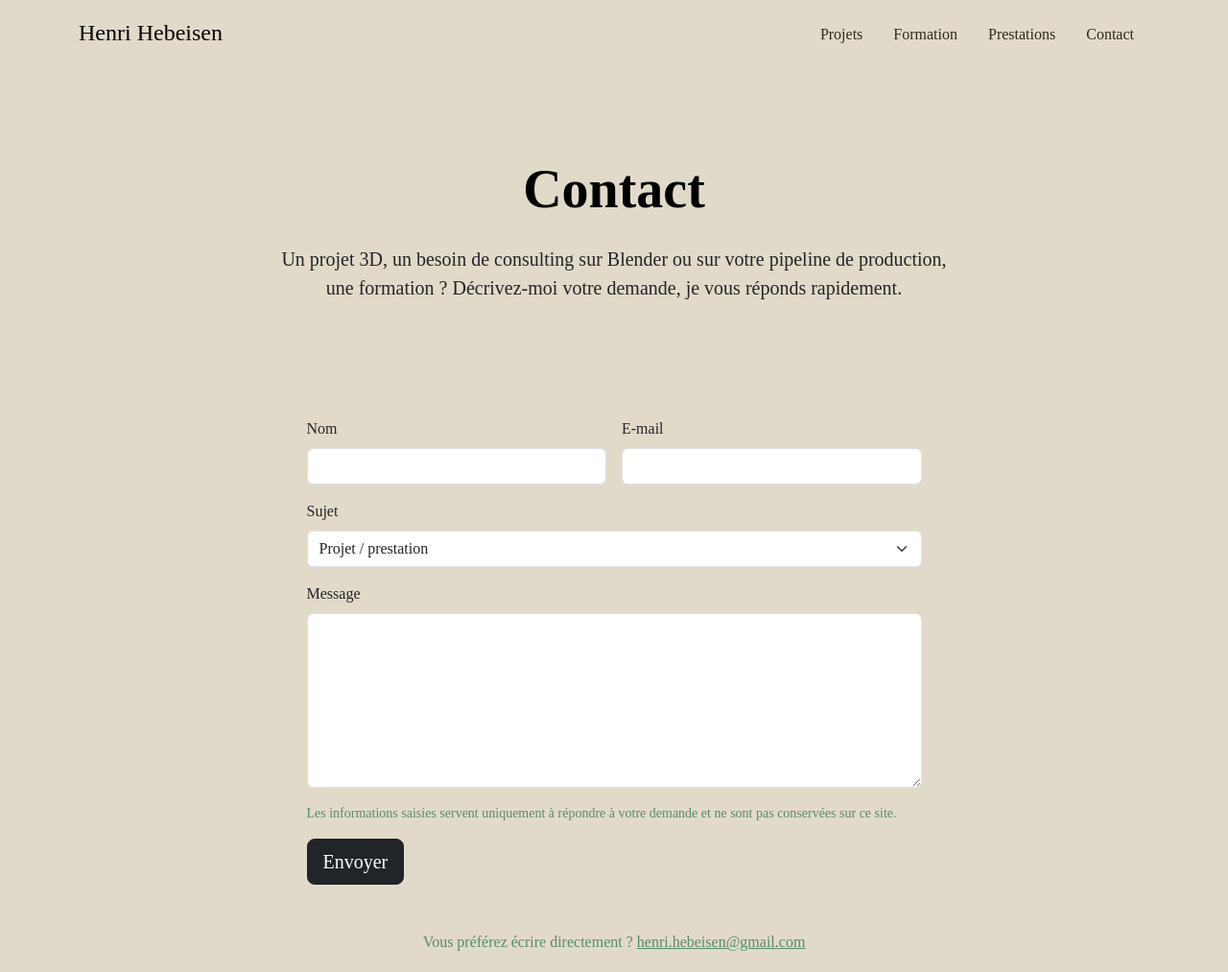
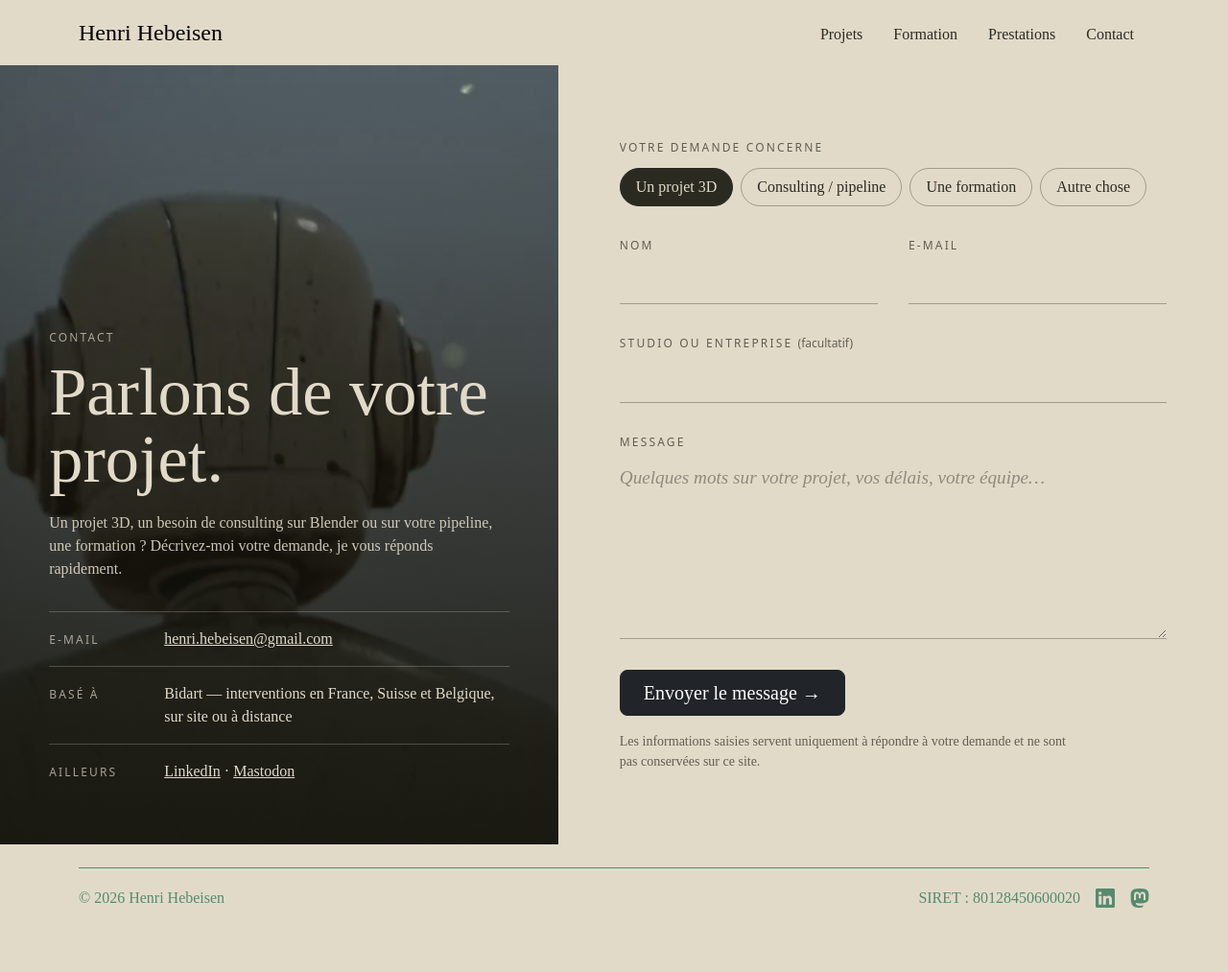
Before and after one commit to Maxiriton/maxiriton.github.io, a plain HTML site: page contact.html in a window 1280 px wide. Shown: the top 1013 px of the page at 96% size. After the commit the page ends 991 px from the top, so only its background shows below. Drawn offline with nearby package versions, Linux system fonts and the light colour scheme; a web font is replaced by a local one.

Commit message:
Maj de la page contact

```diff
--- a/assets/css/custom.css
+++ b/assets/css/custom.css
@@ -539,6 +539,137 @@ img {
 .quote--large { max-width: 52rem; }
 .quote--large p { font-size: clamp(1.3rem, 2.2vw, 1.75rem); }
 
+
+/* ==========================================================
+   Page Contact : image + coordonnées à gauche, formulaire à droite
+   ========================================================== */
+.contact {
+    display: grid;
+    grid-template-columns: 1fr;
+}
+@media (min-width: 992px) {
+    .contact { grid-template-columns: 5fr 6fr; min-height: calc(100vh - 80px); }
+}
+
+.contact-aside {
+    position: relative;
+    display: flex;
+    align-items: flex-end;
+    min-height: 70vh;
+    overflow: hidden;
+    background: var(--ink);
+    color: var(--paper);
+}
+.contact-aside-img {
+    position: absolute;
+    inset: 0;
+    width: 100%;
+    height: 100%;
+    object-fit: cover;
+    object-position: 40% center;
+    border-radius: 0;
+    box-shadow: none;
+}
+/* voile dégradé : l'image reste visible en haut, le texte est lisible en bas */
+.contact-aside::after {
+    content: "";
+    position: absolute;
+    inset: 0;
+    background: linear-gradient(to bottom, rgba(22, 22, 15, .1) 0%, rgba(22, 22, 15, .55) 45%, rgba(22, 22, 15, .92) 100%);
+}
+.contact-aside-body {
+    position: relative;
+    z-index: 1;
+    padding: clamp(2rem, 5vw, 4rem) clamp(1.25rem, 4vw, 3.5rem);
+}
+.contact-aside h1 {
+    font-size: clamp(2.5rem, 5.5vw, 4.75rem);
+    font-weight: 500;
+    line-height: 1;
+    margin: .75rem 0 1.25rem;
+}
+.contact-aside-lead { max-width: 34rem; opacity: .9; margin-bottom: 2rem; }
+.contact-details { margin: 0; display: grid; gap: 1rem; }
+.contact-details > div {
+    display: grid;
+    grid-template-columns: 6.5rem 1fr;
+    gap: 1rem;
+    padding-top: 1rem;
+    border-top: 1px solid rgba(226, 218, 201, .25);
+}
+.contact-details dt {
+    font-family: system-ui, -apple-system, "Segoe UI", sans-serif;
+    font-size: .75rem;
+    font-weight: 400;
+    letter-spacing: .18em;
+    text-transform: uppercase;
+    opacity: .7;
+    padding-top: .2rem;
+}
+.contact-details dd { margin: 0; }
+.contact-details a { color: var(--paper); }
+.contact-details a:hover { color: #fff; }
+
+.contact-form-wrap {
+    padding: clamp(2.5rem, 6vw, 5rem) clamp(1.25rem, 5vw, 5rem);
+    display: flex;
+    align-items: center;
+    color: var(--ink-soft);
+}
+.contact-form { width: 100%; max-width: 40rem; display: grid; gap: 2rem; }
+.contact-form .field { display: grid; gap: .4rem; border: 0; padding: 0; margin: 0; min-width: 0; }
+.contact-form .field-row { display: grid; gap: 2rem; }
+@media (min-width: 576px) { .contact-form .field-row { grid-template-columns: 1fr 1fr; } }
+.contact-form .optional { text-transform: none; letter-spacing: 0; }
+.contact-form legend.eyebrow { float: none; width: auto; margin-bottom: .75rem; }
+
+.contact-form input[type="text"],
+.contact-form input[type="email"],
+.contact-form textarea {
+    width: 100%;
+    background: transparent;
+    border: 0;
+    border-bottom: 1px solid rgba(42, 42, 33, .35);
+    border-radius: 0;
+    padding: .5rem 0;
+    font-size: 1.2rem;
+    color: var(--ink-soft);
+    transition: border-color .2s ease;
+}
+.contact-form textarea { resize: vertical; min-height: 9rem; }
+.contact-form textarea::placeholder { color: rgba(42, 42, 33, .45); font-style: italic; }
+.contact-form input:focus,
+.contact-form textarea:focus {
+    outline: none;
+    border-bottom: 2px solid var(--ink-soft);
+}
+
+/* Sujet : boutons radio présentés comme des étiquettes cliquables */
+.chips { display: flex; flex-wrap: wrap; gap: .5rem; }
+.chips input {
+    position: absolute;
+    opacity: 0;
+    width: 1px;
+    height: 1px;
+}
+.chips label {
+    cursor: pointer;
+    border: 1px solid rgba(42, 42, 33, .35);
+    border-radius: 999px;
+    padding: .45rem 1rem;
+    transition: background-color .2s ease, color .2s ease, border-color .2s ease;
+}
+.chips label:hover { border-color: var(--ink-soft); }
+.chips input:checked + label {
+    background: var(--ink-soft);
+    border-color: var(--ink-soft);
+    color: var(--paper);
+}
+.chips input:focus-visible + label { outline: 2px solid var(--ink-soft); outline-offset: 2px; }
+
+.form-submit { display: grid; gap: 1rem; justify-items: start; }
+.form-submit .small { opacity: .7; max-width: 30rem; }
+
 /* Menu à 4 entrées : resserré sur petit écran pour tenir sur une ligne */
 @media (max-width: 575.98px) {
     .nav-pills .nav-link {
--- a/contact.html
+++ b/contact.html
@@ -5,99 +5,122 @@
     <meta charset="utf-8">
     <meta name="viewport" content="width=device-width, initial-scale=1">
     <title>Contact – Directeur technique et formateur Blender | Henri Hebeisen</title>
-    <meta property="og:description" content="Un projet 3D, un besoin de formation Blender ? Écrivez-moi.">
-    <meta property="og:locale" content="fr_FR">
-    <meta property="og:image" content="https://www.henri-hebeisen.com/img/og-accueil.jpg">
-    <meta name="twitter:card" content="summary_large_image">
     <meta name="description" content="Contactez Henri Hebeisen, directeur technique, consultant freelance et formateur certifié Blender : projets 3D, pipeline, formations.">
     <link rel="canonical" href="https://www.henri-hebeisen.com/contact.html">
     <meta name="author" content="Henri Hebeisen">
-
     <meta property="og:type" content="website">
+    <meta property="og:locale" content="fr_FR">
     <meta property="og:site_name" content="Henri Hebeisen">
     <meta property="og:title" content="Contact | Henri Hebeisen">
+    <meta property="og:description" content="Un projet 3D, un besoin de formation Blender ? Écrivez-moi.">
     <meta property="og:url" content="https://www.henri-hebeisen.com/contact.html">
-
+    <meta property="og:image" content="https://www.henri-hebeisen.com/img/og-accueil.jpg">
+    <meta name="twitter:card" content="summary_large_image">
     <link rel="stylesheet" href="https://cdn.jsdelivr.net/npm/bootstrap-icons@1.11.3/font/bootstrap-icons.min.css">
     <link href="assets/css/main.css" rel="stylesheet">
-    <link href="assets/css/custom.css?v=2026-11-15c" rel="stylesheet">
-    <script src="https://unpkg.com/scrollreveal@4.0.9/dist/scrollreveal.min.js" defer></script>
+    <link href="assets/css/custom.css?v=2026-11-15d" rel="stylesheet">
 </head>
 
 <body class="bg-altlight">
     <div class="container">
-        <header class="d-flex flex-wrap justify-content-center py-3 mb-4">
-            <a href="https://www.henri-hebeisen.com"
+        <header class="d-flex flex-wrap justify-content-center py-3">
+            <a href="index.html"
                 class="d-flex align-items-center mb-3 mb-md-0 me-md-auto link-body-emphasis text-decoration-none">
                 <span class="fs-4">Henri Hebeisen</span>
             </a>
-
           <ul class="nav nav-pills">
             <li class="nav-item"><a href="projets.html" class="nav-link nav-link-ltr">Projets</a></li>
             <li class="nav-item"><a href="formation.html" class="nav-link nav-link-ltr">Formation</a></li>
             <li class="nav-item"><a href="prestations.html" class="nav-link nav-link-ltr">Prestations</a></li>
-            <li class="nav-item"><a href="contact.html" class="nav-link nav-link-ltr">Contact</a></li>
+            <li class="nav-item"><a href="contact.html" class="nav-link nav-link-ltr" aria-current="page">Contact</a></li>
           </ul>
         </header>
     </div>
 
-    <div class="container">
-        <div class="px-4 py-5 my-5 text-center reveal-fast">
-            <h1 class="display-4 fw-bold text-body-emphasis">Contact</h1>
-            <div class="col-lg-8 mx-auto my-4">
-                <p class="lead mb-4">Un projet 3D, un besoin de consulting sur Blender ou sur votre pipeline de production, une formation ? Décrivez-moi votre demande, je vous réponds rapidement.</p>
+    <main class="contact">
+        <!-- Colonne image : un rendu en grand, le titre et les coordonnées directes -->
+        <aside class="contact-aside">
+            <img src="img/hero-poster.jpg" alt="" class="contact-aside-img">
+            <div class="contact-aside-body">
+                <p class="eyebrow">Contact</p>
+                <h1>Parlons de votre projet.</h1>
+                <p class="contact-aside-lead">Un projet 3D, un besoin de consulting sur Blender ou sur votre pipeline, une formation ?
+                    Décrivez-moi votre demande, je vous réponds rapidement.</p>
+                <dl class="contact-details">
+                    <div>
+                        <dt>E-mail</dt>
+                        <dd><a href="mailto:henri.hebeisen@gmail.com">henri.hebeisen@gmail.com</a></dd>
                     </div>
+                    <div>
+                        <dt>Basé à</dt>
+                        <dd>Bidart — interventions en France, Suisse et Belgique, sur site ou à distance</dd>
                     </div>
+                    <div>
+                        <dt>Ailleurs</dt>
+                        <dd>
+                            <a href="https://www.linkedin.com/in/henrihebeisen/">LinkedIn</a> ·
+                            <a href="https://mastodon.social/@henrih" rel="me">Mastodon</a>
+                        </dd>
                     </div>
+                </dl>
+            </div>
+        </aside>
 
-    <div class="container mb-5">
-        <div class="row justify-content-center">
-            <div class="col-lg-7 reveal-medium">
-                <form action="https://api.web3forms.com/submit" method="POST" class="row g-3">
+        <!-- Colonne formulaire -->
+        <section class="contact-form-wrap" aria-labelledby="form-titre">
+            <h2 id="form-titre" class="visually-hidden">Formulaire de contact</h2>
+            <form action="https://api.web3forms.com/submit" method="POST" class="contact-form">
                 <input type="hidden" name="access_key" value="475756f8-b75a-4ad8-8877-288bc5faa345">
                 <input type="hidden" name="subject" value="Nouveau message depuis henri-hebeisen.com">
                 <input type="hidden" name="from_name" value="Site henri-hebeisen.com">
                 <input type="hidden" name="redirect" value="https://www.henri-hebeisen.com/merci.html">
 
-                    <div class="col-md-6">
-                        <label for="nom" class="form-label">Nom</label>
-                        <input type="text" id="nom" name="name" class="form-control" autocomplete="name" required>
+                <fieldset class="field">
+                    <legend class="eyebrow">Votre demande concerne</legend>
+                    <div class="chips">
+                        <input type="radio" id="sujet-projet" name="sujet" value="Projet / prestation" checked>
+                        <label for="sujet-projet">Un projet 3D</label>
+                        <input type="radio" id="sujet-consulting" name="sujet" value="Consulting / pipeline">
+                        <label for="sujet-consulting">Consulting / pipeline</label>
+                        <input type="radio" id="sujet-formation" name="sujet" value="Formation">
+                        <label for="sujet-formation">Une formation</label>
+                        <input type="radio" id="sujet-autre" name="sujet" value="Autre">
+                        <label for="sujet-autre">Autre chose</label>
                     </div>
-                    <div class="col-md-6">
-                        <label for="email" class="form-label">E-mail</label>
-                        <input type="email" id="email" name="email" class="form-control" autocomplete="email" required>
+                </fieldset>
+
+                <div class="field-row">
+                    <div class="field">
+                        <label for="nom" class="eyebrow">Nom</label>
+                        <input type="text" id="nom" name="name" autocomplete="name" required>
                     </div>
-                    <div class="col-12">
-                        <label for="sujet" class="form-label">Sujet</label>
-                        <select id="sujet" name="sujet" class="form-select">
-                            <option value="Projet / prestation">Projet / prestation</option>
-                            <option value="Consulting / pipeline">Consulting / pipeline</option>
-                            <option value="Formation">Formation</option>
-                            <option value="Autre">Autre</option>
-                        </select>
+                    <div class="field">
+                        <label for="email" class="eyebrow">E-mail</label>
+                        <input type="email" id="email" name="email" autocomplete="email" required>
                     </div>
-                    <div class="col-12">
-                        <label for="message" class="form-label">Message</label>
-                        <textarea id="message" name="message" rows="7" class="form-control" required></textarea>
+                </div>
+
+                <div class="field">
+                    <label for="societe" class="eyebrow">Studio ou entreprise <span class="optional">(facultatif)</span></label>
+                    <input type="text" id="societe" name="societe" autocomplete="organization">
+                </div>
+
+                <div class="field">
+                    <label for="message" class="eyebrow">Message</label>
+                    <textarea id="message" name="message" rows="6" required
+                        placeholder="Quelques mots sur votre projet, vos délais, votre équipe…"></textarea>
                 </div>
 
                 <!-- Anti-spam : champ caché que seuls les robots remplissent -->
                 <input type="checkbox" name="botcheck" class="d-none" tabindex="-1" autocomplete="off">
 
-                    <div class="col-12">
-                        <p class="small text-body-secondary mb-0">Les informations saisies servent uniquement à répondre à votre demande et ne sont pas conservées sur ce site.</p>
-                    </div>
-                    <div class="col-12">
-                        <button type="submit" class="btn btn-dark btn-lg">Envoyer</button>
+                <div class="form-submit">
+                    <button type="submit" class="btn btn-dark btn-lg px-4">Envoyer le message <span aria-hidden="true">→</span></button>
+                    <p class="small mb-0">Les informations saisies servent uniquement à répondre à votre demande et ne sont pas conservées sur ce site.</p>
                 </div>
             </form>
-
-                <p class="mt-5 text-center text-body-secondary">
-                    Vous préférez écrire directement ? <a class="text-body-secondary" href="mailto:henri.hebeisen@gmail.com">henri.hebeisen@gmail.com</a>
-                </p>
-            </div>
-        </div>
-    </div>
+        </section>
+    </main>
 
     <div class="container">
         <footer class="d-flex flex-wrap justify-content-between align-items-center py-3 my-4 border-top border-secondary">
@@ -111,23 +134,6 @@
             </ul>
         </footer>
     </div>
-
-    <script src="https://cdn.jsdelivr.net/npm/bootstrap@5.3.3/dist/js/bootstrap.bundle.min.js"
-        integrity="sha384-YvpcrYf0tY3lHB60NNkmXc5s9fDVZLESaAA55NDzOxhy9GkcIdslK1eN7N6jIeHz" crossorigin="anonymous">
-    </script>
-    <script>
-        document.addEventListener('DOMContentLoaded', function () {
-            ScrollReveal().reveal('.reveal-fast', {
-                duration: 1500
-            });
-            ScrollReveal().reveal('.reveal-medium', {
-                duration: 2500
-            });
-            ScrollReveal().reveal('.reveal-slow', {
-                duration: 3500
-            });
-        });
-    </script>
 </body>
 
 </html>
```
Also changed, not shown: formation.html (+1 -1 lines), index.html (+2 -2 lines), merci.html (+1 -1 lines), prestations.html (+1 -1 lines), projets.html (+1 -1 lines), work/airbus-future-factory.html (+1 -1 lines), work/clann-arise.html (+1 -1 lines), work/marchandise.html (+1 -1 lines), work/rocket.html (+1 -1 lines), work/tudor.html (+1 -1 lines). Lines whose indentation alone changed are shown as unchanged.
